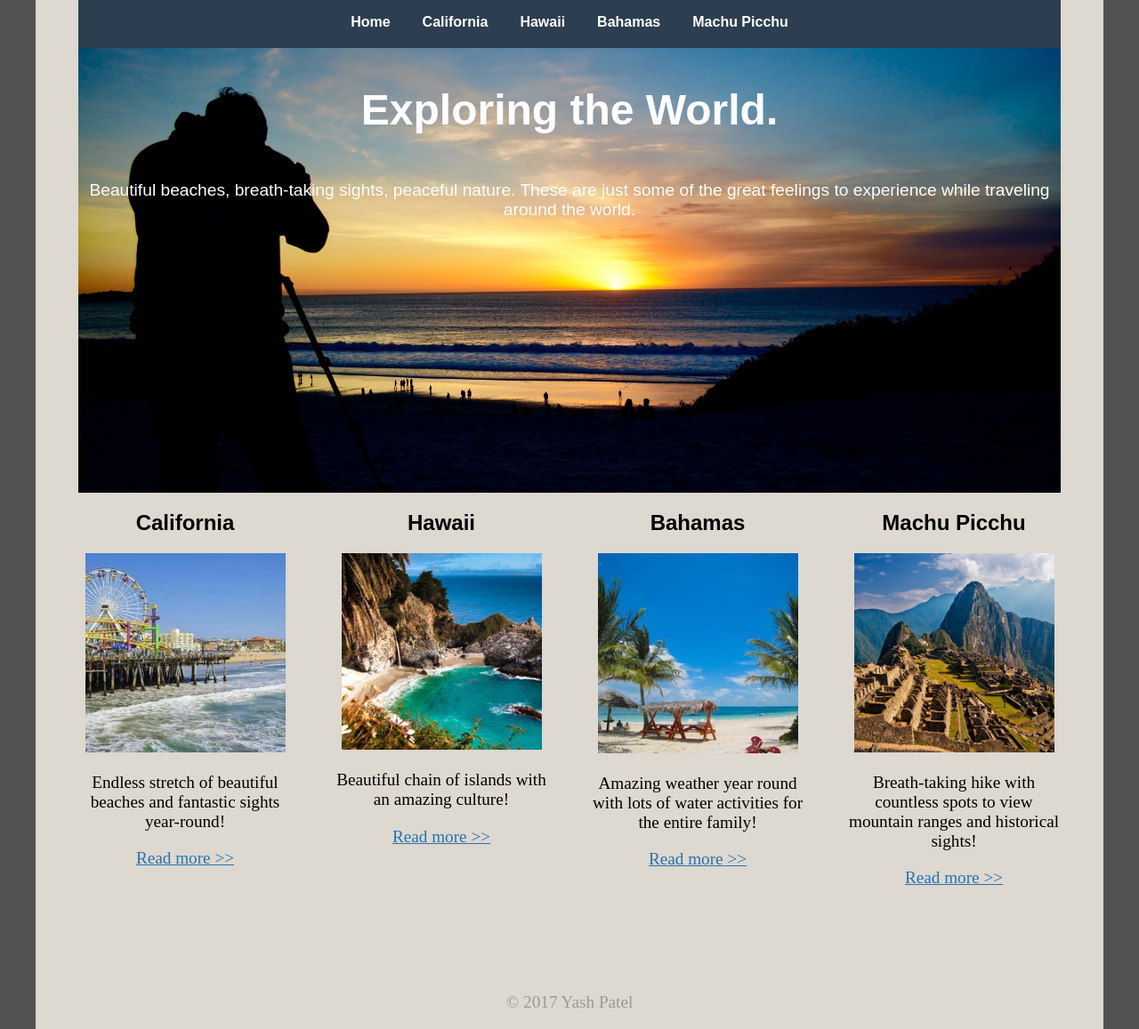
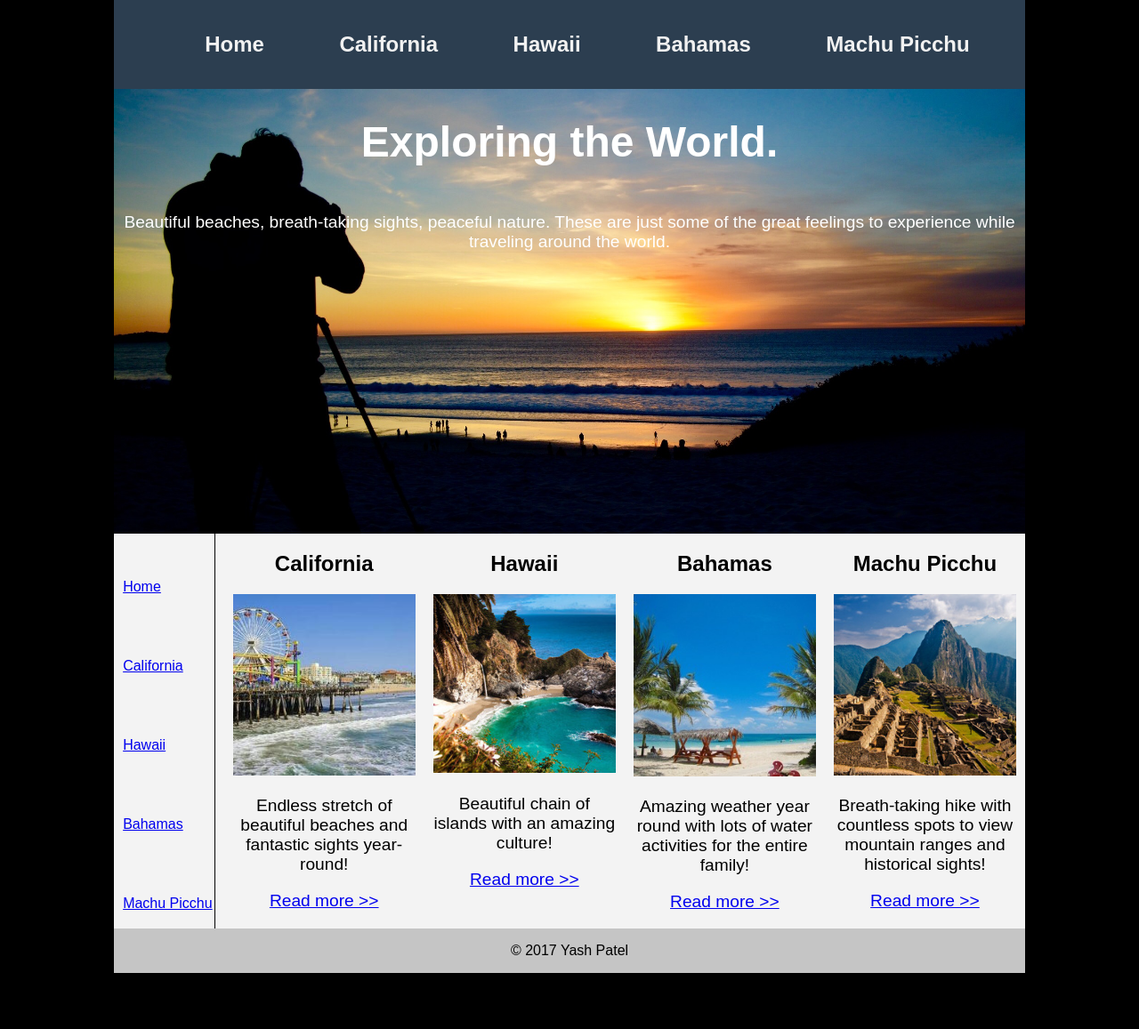
Before and after one commit to yashspatel2345/assignment4, a plain HTML site: page index.html in a window 1280 px wide. Shown: the whole page at 89% size. After the commit the page ends 1094 px from the top, so only its background shows below. Drawn offline with Linux system fonts and the light colour scheme; a web font is replaced by a local one.

Commit message:
Redone flex grid

```diff
--- a/css/home.css
+++ b/css/home.css
@@ -1,43 +1,148 @@
-div img {
-  width: 100%;
-  max-width: 225px;
+body {
+  background-color: black;
+}
+
+.wrapper {
+  width: 80%;
+  margin: 0 auto;
+  background: #f3f3f3;
 }
 
 
+nav {
+  margin: 0;
+  padding: 20px;
+  background-color: #2c3e50;
+}
+
+
+nav ul {
+  list-style-type: none;
+  display: flex;
+  flex-flow: wrap row;
+  justify-content: space-around;
+}
+
+nav ul li a {
+  text-decoration: none;
+  font-size: 1.5em;
+  font-weight: bold;
+  color: #f1f1f1;
+}
+
+
+header {
+  display: flex;
+  flex-flow: wrap column;
+  justify-content: flex-start;
+  align-items: center;
+  color: white;
+  text-align: center;
+  height: 500px;
+    background: url(../img/home/home-header-large.jpg) no-repeat;
+    background-size: cover;
+}
+
+
+header h1 {
+  font-size: 3em;
+}
+
+
+header p, p {
+  font-size: 1.2em;
+}
+
+
+.content {
+  display: flex;
+  flex-flow: row wrap;
+  justify-content: space-around;
+  text-align: center;
+}
+
+.content article {
+  flex-basis: 20%;
+}
+
+.content article img {
+  width: 100%;
+}
+
+
+.content .sidebar {
+  display: flex;
+  width: 10%;
+  border-right: 1px solid black;
+}
+
+.content .sidebar ul {
+  padding: 0;
+  height: 100%;
+  list-style: none;
+  display: flex;
+  flex-flow: column wrap;
+  justify-content: space-around;
+
+}
+
+.content .sidebar ul li {
+  text-align: left;
+}
+
+.footer {
+  display: flex;
+  justify-content: center;
+  background-color: #c5c5c5;
+  flex-flow: row nowrap;
+}
+
+.footer p {
+  font-size: 1em;
+}
+
+
+@media (max-width: 1100px) {
+  nav ul li {
+    flex-basis: 100%;
+    text-align: center;
+    font-size: .8em;
+  }
+
+  .content .sidebar {
+    order: 1;
+    width: 100%;
+    border-right: none;
+    border-top: 1px solid black;
+  }
+
+  .content .sidebar ul {
+    flex-flow: row nowrap;
+    width: 100%;
+  }
+
+  .content article {
+    flex-basis: 44%;
+  }
+}
+
 /* Media Query: Adjust header when screen gets small */
-
 @media (max-width: 701px) {
   header {
-    width: 100%;
-    height: 500px;
+    height: 300px;
     background: url(../img/home/home-header-medium.jpg) no-repeat;
     background-size: cover;
+    justify-content: center;
   }
+
   header h1 {
-    padding: 100px 0 0 10px;
-    margin: 0;
     font-size: 1.6em;
   }
   header p {
     font-size: 1em;
   }
-}
 
-
-/* Media Query: Adjust header when screen is large */
-
-@media (min-width: 702px) {
-  header {
-    width: 100%;
-    height: 500px;
-    background: url(../img/home/home-header-large.jpg) no-repeat;
-    background-size: cover;
-  }
-  header h1 {
-    font-size: 3em;
-  }
-  header p,
-  p {
-    font-size: 1.2em;
+  .content article {
+    flex-basis: 95%;
   }
 }
--- a/index.html
+++ b/index.html
@@ -7,19 +7,25 @@
   <meta name="viewport" content="width=device-width">
   <link rel="stylesheet" href="css/fonts.css">
   <link rel="stylesheet" href="css/normalize.css">
-  <link rel="stylesheet" href="css/styles.css">
+
   <link rel="stylesheet" href="css/home.css">
+
+
   <script>
   // Picture element HTML5 shiv
   document.createElement("picture");
   </script>
   <script src="js/picturefill.min.js" async></script>
+
+
+
 </head>
 
 <body>
   <div class="wrapper">
-    <div class="row">
-      <nav class="col-4">
+
+    <div class="navigation">
+      <nav class="col-12">
         <ul>
           <li><a href="index.html">Home</a></li>
           <li><a href="california.html">California</a></li>
@@ -29,14 +35,29 @@
         </ul>
       </nav>
     </div>
-    <div class="row">
+
+
+    <div class="header">
       <header class="col-4">
-        <h1><a href="index.html">Exploring the World.</a></h1>
+        <h1>Exploring the World.</h1>
         <p>Beautiful beaches, breath-taking sights, peaceful nature. These are just some of the great feelings to experience while traveling around the world.</p>
       </header>
     </div>
-    <div class="row sameHeights">
-      <article class="col-1-2" data-key="sameHeights">
+
+
+
+    <div class="content">
+      <div class="sidebar">
+        <ul>
+          <li><a href="index.html">Home</a></li>
+          <li><a href="california.html">California</a></li>
+          <li><a href="coming_soon.html">Hawaii</a></li>
+          <li><a href="coming_soon.html">Bahamas</a></li>
+          <li><a href="coming_soon.html">Machu Picchu</a></li>
+        </ul>
+      </div>
+
+      <article class="col-3">
         <h2>California</h2>
         <!-- RESPONSIVE IMAGES -->
         <picture>
@@ -48,7 +69,7 @@
         <p>Endless stretch of beautiful beaches and fantastic sights year-round!</p>
         <p><a href="california.html">Read more &gt;&gt;</a></p>
       </article>
-      <article class="col-1-2" data-key="sameHeights">
+      <article class="col-3">
         <h2>Hawaii</h2>
         <!-- RESPONSIVE IMAGES -->
         <picture>
@@ -60,7 +81,7 @@
         <p>Beautiful chain of islands with an amazing culture!</p>
         <p><a href="coming_soon.html">Read more &gt;&gt;</a></p>
       </article>
-      <article class="col-1-2" data-key="sameHeights">
+      <article class="col-3">
         <h2>Bahamas</h2>
         <!-- RESPONSIVE IMAGES -->
         <picture>
@@ -72,7 +93,7 @@
         <p>Amazing weather year round with lots of water activities for the entire family!</p>
         <p><a href="coming_soon.html">Read more &gt;&gt;</a></p>
       </article>
-      <article class="col-1-2" data-key="sameHeights">
+      <article class="col-3">
         <h2>Machu Picchu</h2>
         <!-- RESPONSIVE IMAGES -->
         <picture>
@@ -85,24 +106,15 @@
         <p><a href="coming_soon.html">Read more &gt;&gt;</a></p>
       </article>
     </div>
-    <div class="row">
-      <footer class="col-4">
+
+
+    <div class="footer">
+      <footer class="col-12">
         <p>&copy; 2017 Yash Patel</p>
       </footer>
     </div>
   </div>
-  <!-- COLUMN HEIGHT FIX -->
-  <script src="js/easypeasy.js"></script>
-  <script type="text/javascript">
-  if ('addEventListener' in window) {
-    window.addEventListener('resize', function() {
-      sameHeights();
-    });
-    window.addEventListener('load', function() {
-      sameHeights();
-    });
-  }
-  </script>
+
 </body>
 
 </html>
```
